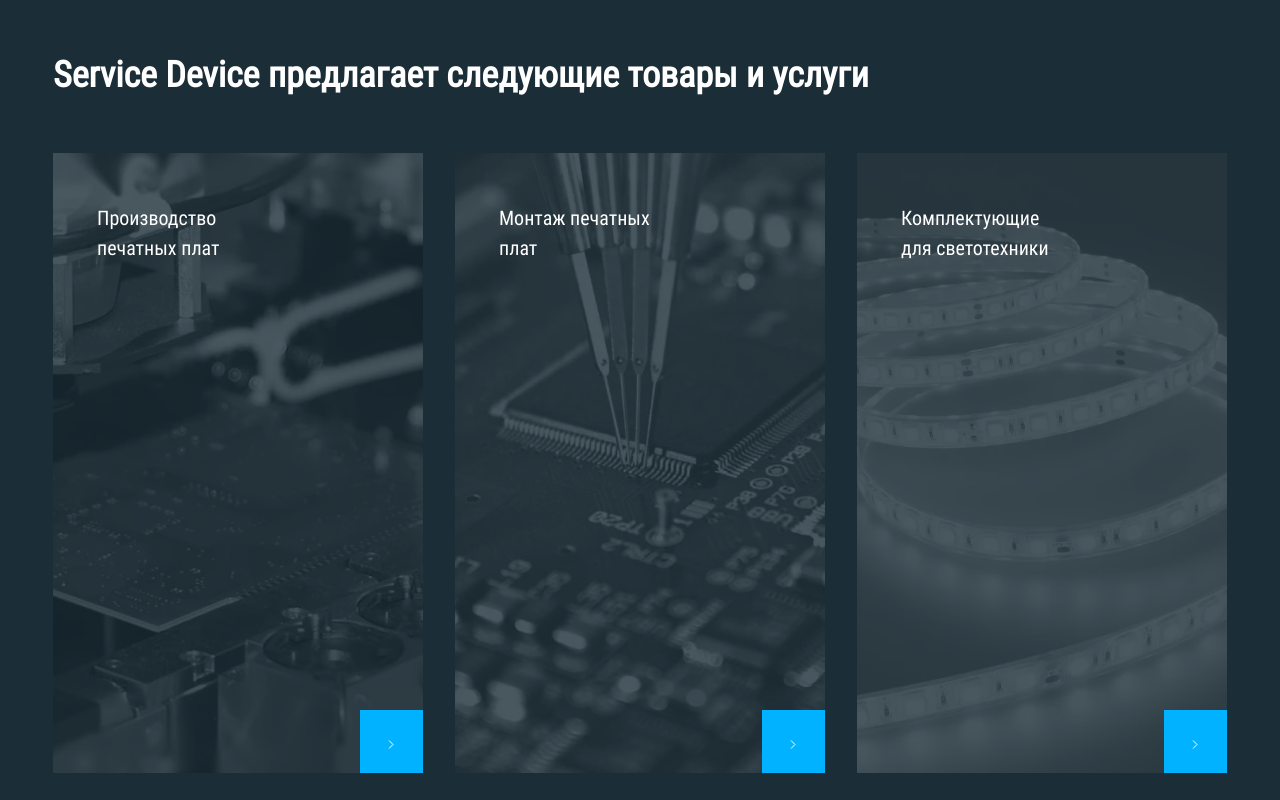
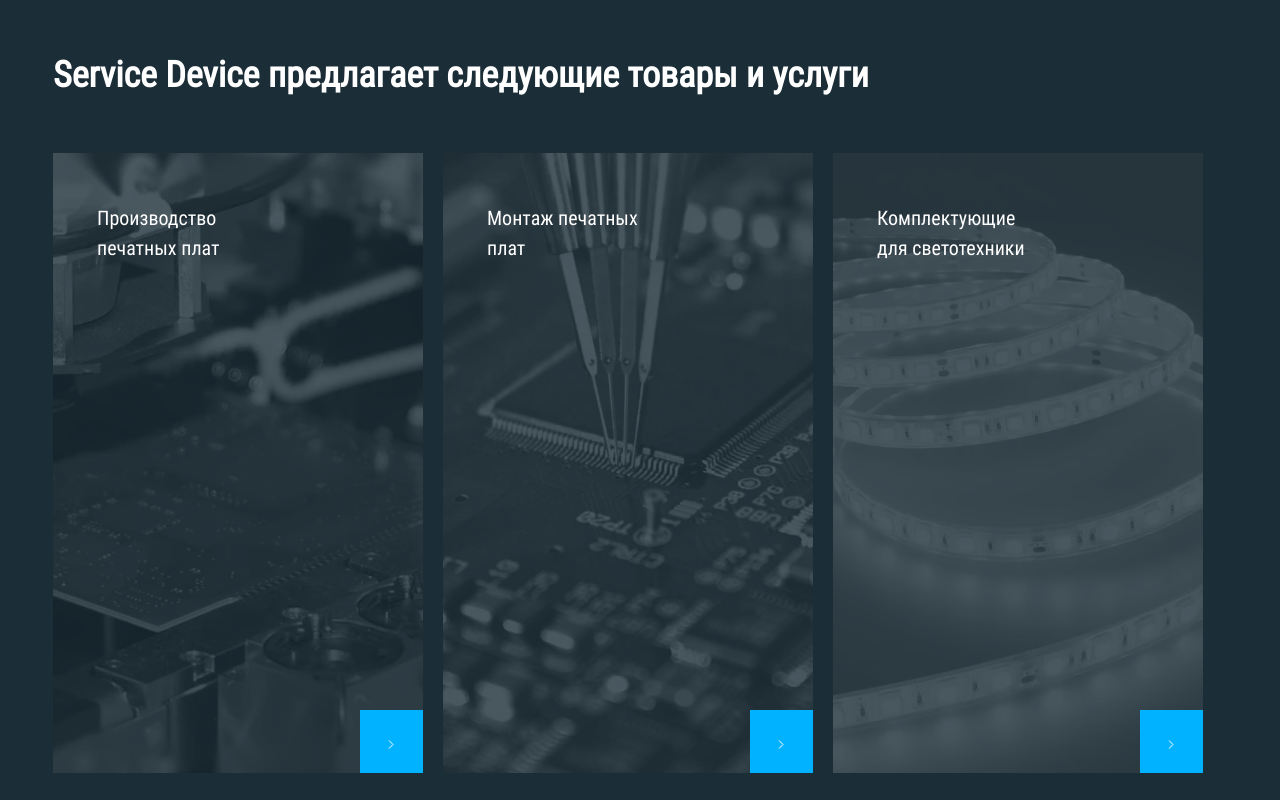
Before and after one commit to SoundM/Smart-Device, a website: page source/index.html in a window 1280 px wide. Shown: the part 2180-2980 px from the top of the page. Drawn offline with nearby package versions, Linux system fonts and the light colour scheme; files that its build step writes are made by us from their sources.

Commit message:
Исправлены блоки услуг

```diff
--- a/source/sass/blocks/about-service.scss
+++ b/source/sass/blocks/about-service.scss
@@ -14,7 +14,7 @@
   @include list-reset;
   padding-top: 22px;
   display: flex;
-  justify-content: space-between;
+  justify-content: start;
   flex-wrap: wrap;
 }
 
@@ -28,9 +28,8 @@
   width: 32%;
   max-width: 370px;
   min-height: 620px;
-  //position: relative;
-  //background-color: $bg-black;
-  background-color: transparent;
+  margin-right: 20px;
+  margin-bottom: 50px;
 
   &--img {
     display: block;
@@ -89,6 +88,10 @@
       opacity: 0.1;
     }
   }
+}
+
+ul.about-service__menu li:nth-child(3n + 3) {
+  margin-right: 0;
 }
 
 @media (max-width: $tablet-width) {
```
Also changed, not shown: build/css/style.min.css, 1 other file.
